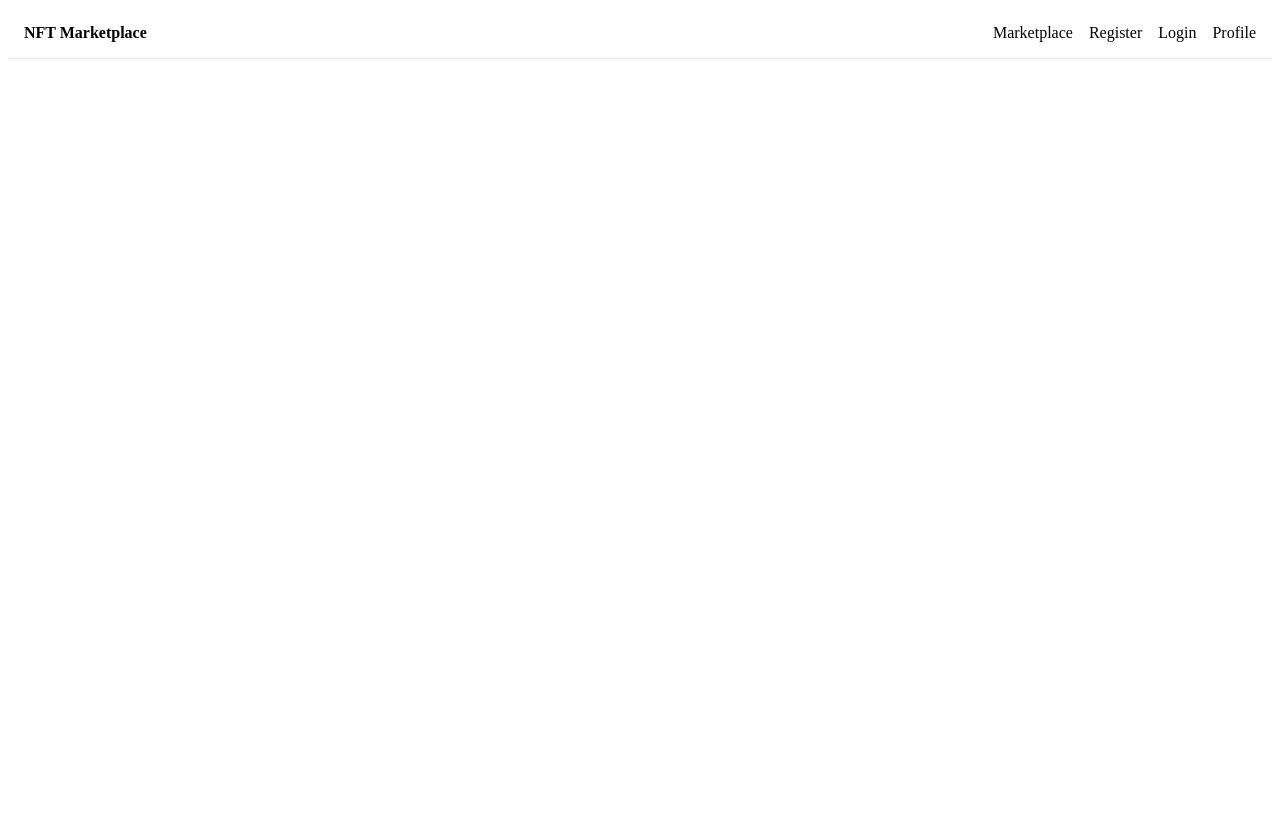
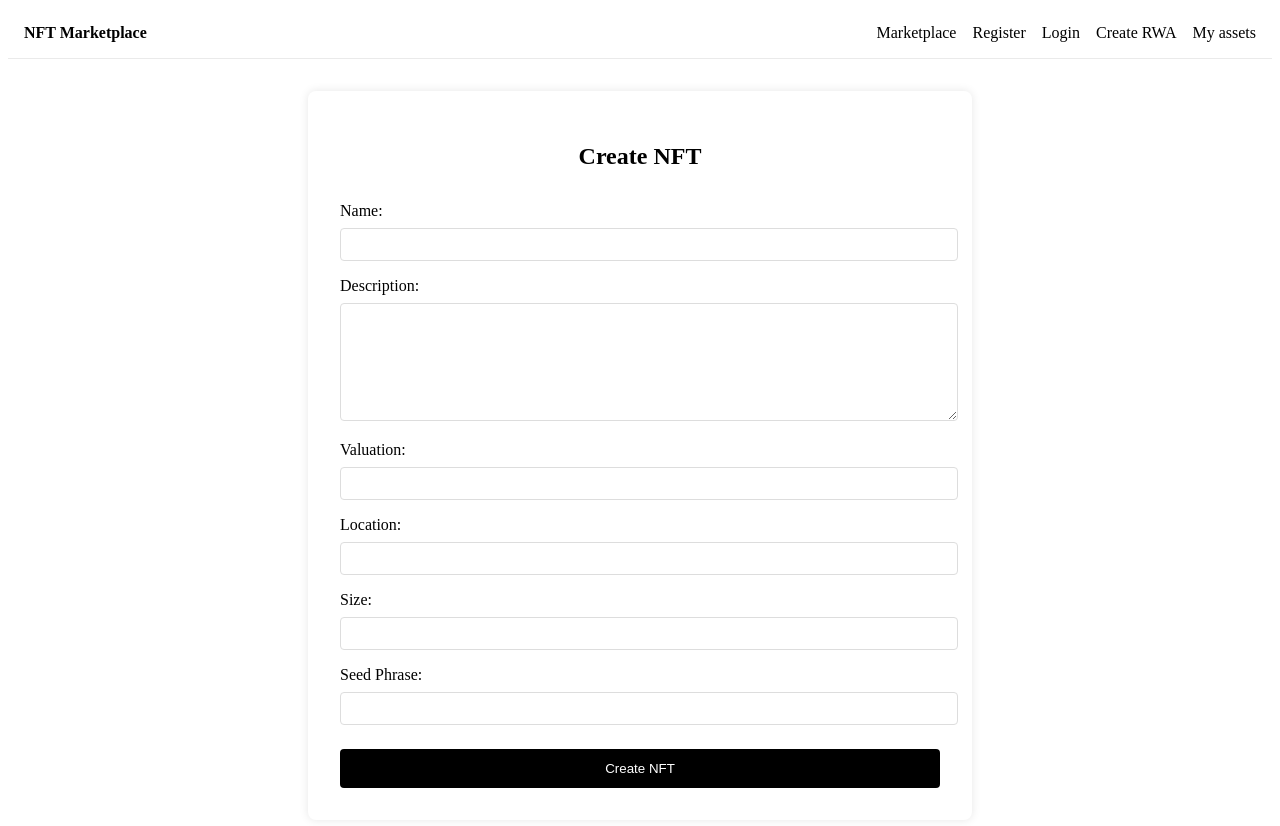
Before and after one commit to BILL-ON/blockchain, a React (Vite) app in the folder frontend/: page /createRWA in a window 1280 px wide. Shown: the top 826 px of the page. Before the commit the page ends 800 px from the top, so only its background shows below. Built offline with nearby package versions, Linux system fonts and the light colour scheme.

Commit message:
[ADD]: Create an RWA an get the list of them

```diff
--- a/frontend/src/App.jsx
+++ b/frontend/src/App.jsx
@@ -3,8 +3,9 @@ import { BrowserRouter as Router, Routes, Route } from 'react-router-dom';
 import Navbar from './components/Navbar';
 import Home from './pages/Home';
 import Marketplace from './pages/Marketplace';
-import Profile from './pages/Profile.jsx';
+import Myassets from './pages/Myassets';
 import NFTDetails from './pages/NFTDetails';
+import CreateRWA from './pages/CreateRWA';
 import Login from './components/Login';
 import Register from './components/Register';
 
@@ -16,10 +17,11 @@ function App() {
         <Routes>
           <Route path="/" element={<Home />} />
           <Route path="/marketplace" element={<Marketplace />} />
-          <Route path="/profile" element={<Profile />} />
+          <Route path="/myassets" element={<Myassets />} />
           <Route path="/nft/:id" element={<NFTDetails />} />
           <Route path="/login" element={<Login />} />
           <Route path="/register" element={<Register />} />
+          <Route path="/createRWA" element={<CreateRWA />} />
         </Routes>
       </div>
     </Router>
--- a/frontend/src/components/Navbar.jsx
+++ b/frontend/src/components/Navbar.jsx
@@ -25,8 +25,11 @@ function Navbar() {
         <Link to="/login" style={{ textDecoration: 'none', color: 'black' }}>
           Login
         </Link>
-        <Link to="/profile" style={{ textDecoration: 'none', color: 'black' }}>
-          Profile
+        <Link to="/createRWA" style={{ textDecoration: 'none', color: 'black' }}>
+          Create RWA
+        </Link>
+        <Link to="/myassets" style={{ textDecoration: 'none', color: 'black' }}>
+          My assets
         </Link>
       </div>
     </nav>
--- /dev/null
+++ b/frontend/src/pages/CreateRWA.jsx
@@ -0,0 +1,210 @@
+// src/pages/CreateRWA.jsx
+import { useState } from 'react'
+import { useNavigate } from 'react-router-dom'
+
+const CreateRWA = () => {
+  const navigate = useNavigate()
+  const [isLoading, setIsLoading] = useState(false)
+  const [error, setError] = useState('')
+  const [formData, setFormData] = useState({
+    name: '',
+    description: '',
+    valuation: '',
+    location: '',
+    size: '',
+    seed: ''
+  })
+
+  const handleChange = (e) => {
+    setFormData({
+      ...formData,
+      [e.target.name]: e.target.value
+    })
+  }
+
+  const handleSubmit = async (e) => {
+    e.preventDefault()
+    setIsLoading(true)
+    setError('')
+
+    try {
+      const response = await fetch('http://localhost:3000/api/rwa/create', {
+        method: 'POST',
+        headers: {
+          'Content-Type': 'application/json',
+          'Authorization': `Bearer ${localStorage.getItem('token')}`
+        },
+        body: JSON.stringify(formData)
+      })
+
+      const data = await response.json()
+
+      if (response.ok) {
+        navigate('/marketplace') // or wherever you want to redirect after creation
+      } else {
+        setError(data.error || 'Creation failed')
+      }
+    } catch (err) {
+      setError('Creation failed')
+    } finally {
+      setIsLoading(false)
+    }
+  }
+
+  return (
+    <div style={{
+      maxWidth: '600px',
+      margin: '2rem auto',
+      padding: '2rem',
+      boxShadow: '0 0 10px rgba(0,0,0,0.1)',
+      borderRadius: '8px'
+    }}>
+      <h2 style={{ textAlign: 'center', marginBottom: '2rem' }}>Create NFT</h2>
+
+      {error && (
+        <div style={{
+          color: 'red',
+          marginBottom: '1rem',
+          textAlign: 'center'
+        }}>
+          {error}
+        </div>
+      )}
+
+      <form onSubmit={handleSubmit}>
+        <div style={{ marginBottom: '1rem' }}>
+          <label style={{ display: 'block', marginBottom: '0.5rem' }}>
+            Name:
+          </label>
+          <input
+            type="text"
+            name="name"
+            value={formData.name}
+            onChange={handleChange}
+            required
+            style={{
+              width: '100%',
+              padding: '0.5rem',
+              border: '1px solid #ddd',
+              borderRadius: '4px'
+            }}
+          />
+        </div>
+
+        <div style={{ marginBottom: '1rem' }}>
+          <label style={{ display: 'block', marginBottom: '0.5rem' }}>
+            Description:
+          </label>
+          <textarea
+            name="description"
+            value={formData.description}
+            onChange={handleChange}
+            required
+            style={{
+              width: '100%',
+              padding: '0.5rem',
+              border: '1px solid #ddd',
+              borderRadius: '4px',
+              minHeight: '100px'
+            }}
+          />
+        </div>
+
+        <div style={{ marginBottom: '1rem' }}>
+          <label style={{ display: 'block', marginBottom: '0.5rem' }}>
+            Valuation:
+          </label>
+          <input
+            type="number"
+            name="valuation"
+            value={formData.valuation}
+            onChange={handleChange}
+            required
+            style={{
+              width: '100%',
+              padding: '0.5rem',
+              border: '1px solid #ddd',
+              borderRadius: '4px'
+            }}
+          />
+        </div>
+
+        <div style={{ marginBottom: '1rem' }}>
+          <label style={{ display: 'block', marginBottom: '0.5rem' }}>
+            Location:
+          </label>
+          <input
+            type="text"
+            name="location"
+            value={formData.location}
+            onChange={handleChange}
+            required
+            style={{
+              width: '100%',
+              padding: '0.5rem',
+              border: '1px solid #ddd',
+              borderRadius: '4px'
+            }}
+          />
+        </div>
+
+        <div style={{ marginBottom: '1rem' }}>
+          <label style={{ display: 'block', marginBottom: '0.5rem' }}>
+            Size:
+          </label>
+          <input
+            type="text"
+            name="size"
+            value={formData.size}
+            onChange={handleChange}
+            required
+            style={{
+              width: '100%',
+              padding: '0.5rem',
+              border: '1px solid #ddd',
+              borderRadius: '4px'
+            }}
+          />
+        </div>
+
+        <div style={{ marginBottom: '1.5rem' }}>
+          <label style={{ display: 'block', marginBottom: '0.5rem' }}>
+            Seed Phrase:
+          </label>
+          <input
+            type="password"
+            name="seed"
+            value={formData.seed}
+            onChange={handleChange}
+            required
+            style={{
+              width: '100%',
+              padding: '0.5rem',
+              border: '1px solid #ddd',
+              borderRadius: '4px'
+            }}
+          />
+        </div>
+
+        <button
+          type="submit"
+          disabled={isLoading}
+          style={{
+            width: '100%',
+            padding: '0.75rem',
+            backgroundColor: '#000',
+            color: '#fff',
+            border: 'none',
+            borderRadius: '4px',
+            cursor: 'pointer',
+            opacity: isLoading ? 0.7 : 1
+          }}
+        >
+          {isLoading ? 'Creating...' : 'Create NFT'}
+        </button>
+      </form>
+    </div>
+  )
+}
+
+export default CreateRWA
--- /dev/null
+++ b/frontend/src/pages/Myassets.jsx
@@ -0,0 +1,148 @@
+// src/pages/MyAssets.jsx
+import { useState, useEffect } from 'react'
+
+const MyAssets = () => {
+  const [assets, setAssets] = useState([])
+  const [isLoading, setIsLoading] = useState(true)
+  const [error, setError] = useState('')
+
+  useEffect(() => {
+    fetchAssets()
+  }, [])
+
+  const fetchAssets = async () => {
+    try {
+      const response = await fetch('http://localhost:3000/api/rwa/my-assets', {
+        headers: {
+          'Authorization': `Bearer ${localStorage.getItem('token')}`
+        }
+      })
+
+      const data = await response.json()
+
+      if (response.ok) {
+        setAssets(data.assets)
+      } else {
+        setError(data.error || 'Failed to fetch assets')
+      }
+    } catch (err) {
+      setError('Failed to fetch assets')
+    } finally {
+      setIsLoading(false)
+    }
+  }
+
+  if (isLoading) {
+    return (
+      <div style={{ textAlign: 'center', padding: '2rem' }}>
+        Loading your assets...
+      </div>
+    )
+  }
+
+  if (error) {
+    return (
+      <div style={{
+        textAlign: 'center',
+        padding: '2rem',
+        color: 'red'
+      }}>
+        {error}
+      </div>
+    )
+  }
+
+  if (assets.length === 0) {
+    return (
+      <div style={{
+        textAlign: 'center',
+        padding: '2rem',
+        color: '#666'
+      }}>
+        You don't have any assets yet
+      </div>
+    )
+  }
+
+  return (
+    <div style={{
+      maxWidth: '1200px',
+      margin: '2rem auto',
+      padding: '0 1rem'
+    }}>
+      <h2 style={{ marginBottom: '2rem' }}>My Assets</h2>
+
+      <div style={{
+        display: 'grid',
+        gridTemplateColumns: 'repeat(auto-fill, minmax(300px, 1fr))',
+        gap: '2rem'
+      }}>
+        {assets.map(asset => (
+          <div
+            key={asset.tokenId}
+            style={{
+              border: '1px solid #ddd',
+              borderRadius: '8px',
+              padding: '1.5rem',
+              backgroundColor: '#fff'
+            }}
+          >
+            {asset.error ? (
+              <div style={{ color: 'red' }}>
+                {asset.error}
+              </div>
+            ) : (
+              <>
+                <h3 style={{ marginBottom: '1rem' }}>{asset.name}</h3>
+                <p style={{
+                  color: '#666',
+                  marginBottom: '1rem',
+                  height: '3em',
+                  overflow: 'hidden',
+                  textOverflow: 'ellipsis'
+                }}>
+                  {asset.description}
+                </p>
+                <div style={{
+                  display: 'grid',
+                  gridTemplateColumns: '1fr 1fr',
+                  gap: '0.5rem',
+                  fontSize: '0.9rem'
+                }}>
+                  <div>
+                    <strong>Location:</strong><br/>
+                    {asset.properties.location}
+                  </div>
+                  <div>
+                    <strong>Size:</strong><br/>
+                    {asset.properties.size}
+                  </div>
+                  <div>
+                    <strong>Valuation:</strong><br/>
+                    {asset.valuation}
+                  </div>
+                  <div>
+                    <strong>Created:</strong><br/>
+                    {new Date(asset.createdAt).toLocaleDateString()}
+                  </div>
+                </div>
+                <div style={{
+                  marginTop: '1rem',
+                  padding: '0.5rem',
+                  backgroundColor: '#f9f9f9',
+                  borderRadius: '4px',
+                  fontSize: '0.8rem',
+                  wordBreak: 'break-all'
+                }}>
+                  <strong>Token ID:</strong> {asset.tokenId}
+                </div>
+              </>
+            )}
+          </div>
+        ))}
+      </div>
+    </div>
+  )
+}
+
+export default MyAssets
--- a/frontend/src/pages/Profile.jsx
+++ /dev/null
@@ -1,7 +0,0 @@
-import React from 'react'
-
-export default function Profile() {
-  return (
-    <div>Profile</div>
-  )
-}
```
